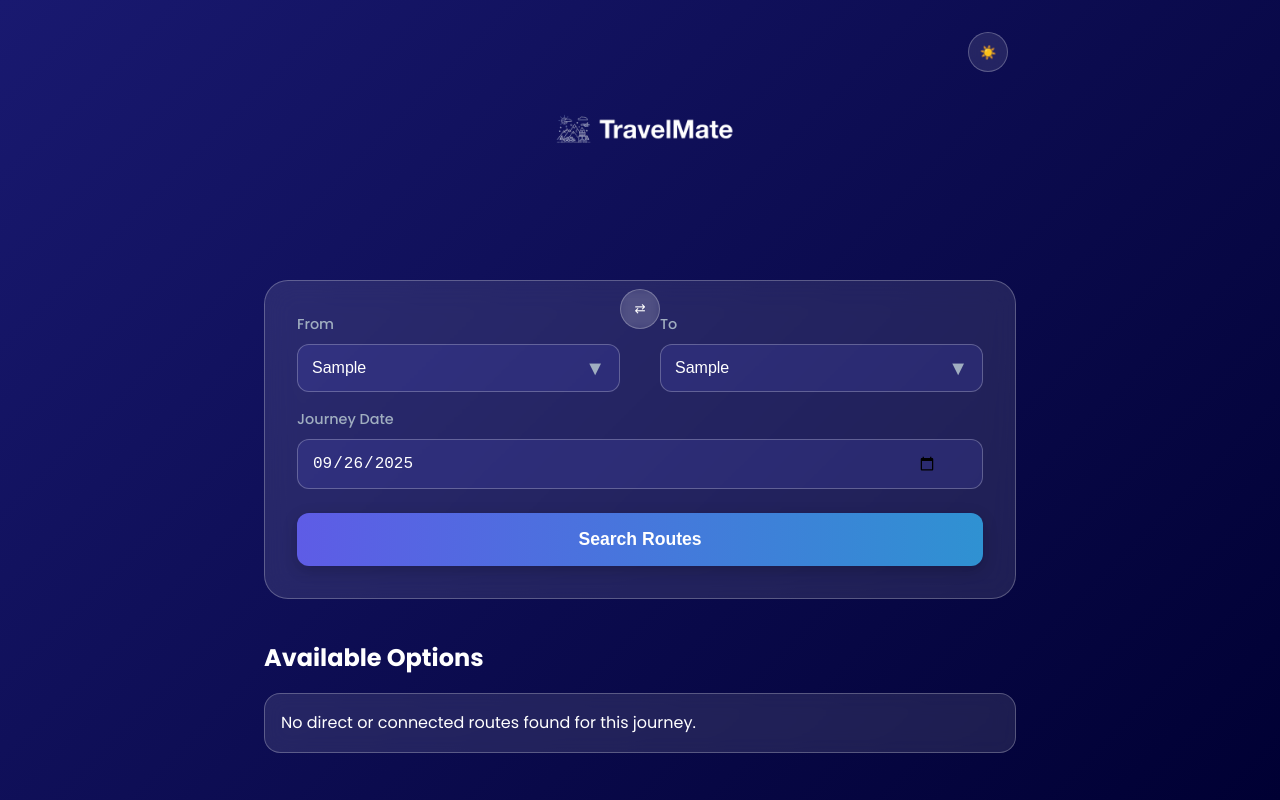
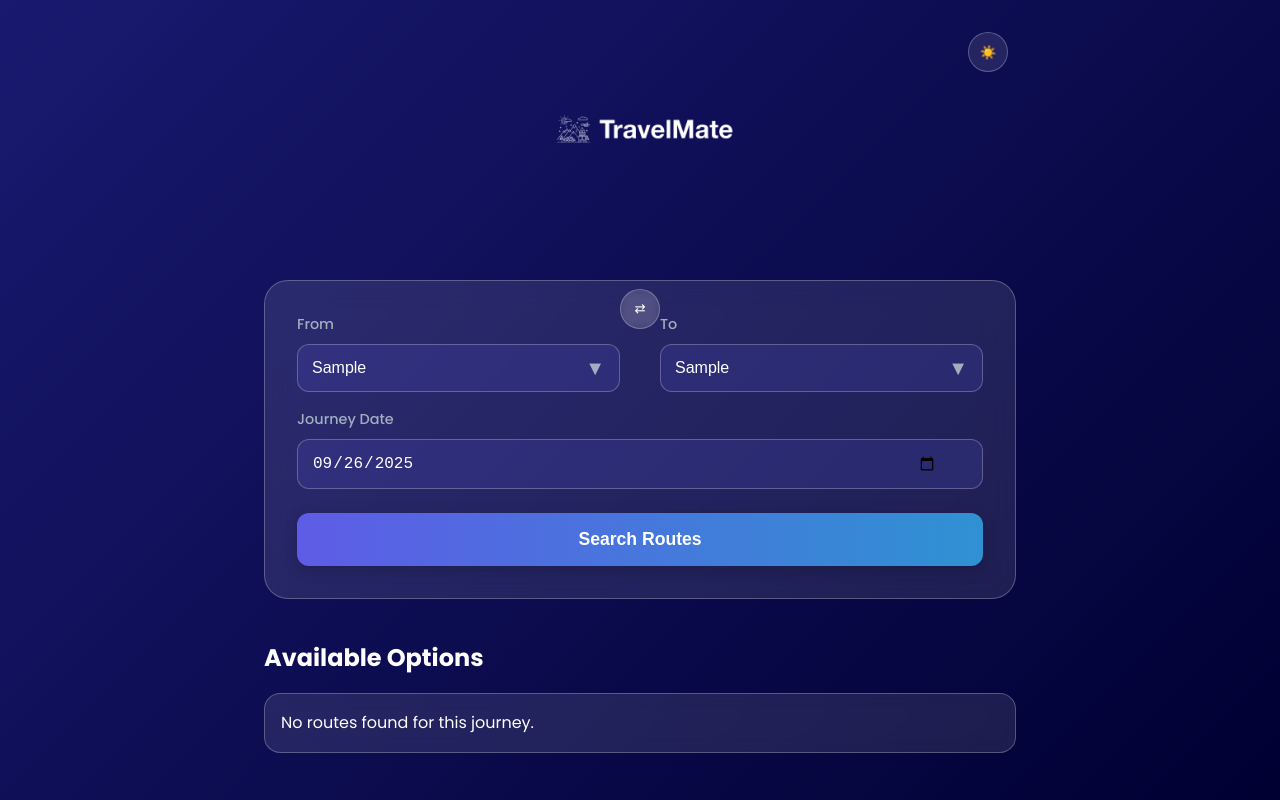
Before and after one commit to stippusahib/travelmate-ap, a React (Create React App) app: page / in a window 1280 px wide. Both pictures are taken after typing "Sample", "Sample" into the empty fields and a click on the button "Search Routes". Built offline with nearby package versions, Linux system fonts and the light colour scheme.

Commit message:
Update App.jsx

```diff
--- a/src/App.jsx
+++ b/src/App.jsx
@@ -8,8 +8,9 @@ const modeLogos = { 'Bus': '/bus.png', 'Train': '/train.png', 'Car': '/uber.png'
 const parseDuration = (timeStr) => {
     if (!timeStr) return 0;
     let totalMinutes = 0;
-    const hoursMatch = timeStr.match(/(\d+)\s*h/);
-    const minutesMatch = timeStr.match(/(\d+)\s*m/);
+    // Updated regex to handle "hours", "h", "minutes", "m"
+    const hoursMatch = timeStr.match(/(\d+)\s*(hours|hour|h)/);
+    const minutesMatch = timeStr.match(/(\d+)\s*(minutes|minute|m)/);
     if (hoursMatch) totalMinutes += parseInt(hoursMatch[1], 10) * 60;
     if (minutesMatch) totalMinutes += parseInt(minutesMatch[1], 10);
     return totalMinutes;
@@ -65,7 +66,6 @@ const AutocompleteInput = ({ value, onChange, placeholder, label, allLocations }
     };
 
     return (
-        // FIX: Wrapped the className expression in backticks (`) to create a valid template literal
         <div className={`input-group ${showSuggestions ? 'is-active' : ''}`} ref={wrapperRef}>
             <label>{label}</label>
             <div className="input-wrapper">
@@ -118,7 +118,10 @@ const SearchForm = ({ onSearch, allLocations, onSort, currentSort, onToggleEco,
             <form onSubmit={handleSubmit}>
                 <div className="search-form-grid">
                     <AutocompleteInput label="From" value={from} onChange={setFrom} placeholder="Select departure city" allLocations={allLocations} />
-                    <button type="button" className="swap-button" onClick={handleSwap} title="Swap locations">&#8644;</button>
+                    {/* FIX: Wrapped icon in a span for stable animation */}
+                    <button type="button" className="swap-button" onClick={handleSwap} title="Swap locations">
+                        <span>&#8644;</span>
+                    </button>
                     <AutocompleteInput label="To" value={to} onChange={setTo} placeholder="Select arrival city" allLocations={allLocations} />
                 </div>
                 <div className="date-picker-grid">
@@ -159,15 +162,22 @@ const ResultCard = ({ result }) => (
     </div>
 );
 
-const MultiLegResultCard = ({ result }) => (
+const MultiLegResultCard = ({ result }) => {
+    const [isExpanded, setIsExpanded] = useState(false);
+
+    return (
     <div className="multi-leg-card">
-        <div className="multi-leg-header">
+        <div className="multi-leg-header" onClick={() => setIsExpanded(!isExpanded)}>
+            <div className="header-content">
                 <h3>Connected Trip Plan</h3>
                 <div className="multi-leg-summary">
                     <span>Total Time: {result.totalTime}</span>
                     <span>Total Cost: &#8377;{result.totalCost}</span>
                 </div>
             </div>
+            <span className={`expand-arrow ${isExpanded ? 'open' : ''}`}>&#9660;</span>
+        </div>
+        {isExpanded && (
             <div className="multi-leg-body">
                 {result.legs.map((leg, index) => (
                     <div className="leg" key={index}>
@@ -184,12 +194,16 @@ const MultiLegResultCard = ({ result }) => (
                     </div>
                 ))}
             </div>
+        )}
     </div>
     );
+};
+
 
 function App() {
     const [isLoading, setIsLoading] = useState(true);
-    const [results, setResults] = useState(null);
+    const [results, setResults] = useState([]); // Default to an empty array
+    const [hasSearched, setHasSearched] = useState(false);
     const [isLightMode, setIsLightMode] = useState(false);
     const [sortBy, setSortBy] = useState(null);
     const [ecoFriendlyOnly, setEcoFriendlyOnly] = useState(false);
@@ -220,32 +234,50 @@ function App() {
     const handleSearch = (from, to) => {
         const fromQuery = from.toLowerCase().trim();
         const toQuery = to.toLowerCase().trim();
-        const foundRoute = travelData.find(r => r.from.toLowerCase() === fromQuery && r.to.toLowerCase() === toQuery);
-        setResults(foundRoute || { type: 'none' });
+        const foundRoutes = travelData.filter(r => r.from.toLowerCase() === fromQuery && r.to.toLowerCase() === toQuery);
+        setResults(foundRoutes);
+        setHasSearched(true); // Mark that a search has been performed
         setSortBy(null);
         setEcoFriendlyOnly(false);
     };
 
     const handleSort = (key) => { setSortBy(prev => (prev === key ? null : key)); };
 
-    const displayedResults = useMemo(() => {
-        if (!results || results.type !== 'direct') { return results; }
-        let processedOptions = [...results.options];
-        if (ecoFriendlyOnly) { processedOptions = processedOptions.filter(opt => opt.ecoFriendly); }
-        if (sortBy === 'cost') { processedOptions.sort((a, b) => a.cost - b.cost); }
-        else if (sortBy === 'time') { processedOptions.sort((a, b) => parseDuration(a.time) - parseDuration(b.time)); }
-        return { ...results, options: processedOptions };
+    const processedResults = useMemo(() => {
+        if (!results || results.length === 0) return [];
+
+        let allOptions = [];
+        results.forEach((route, routeIndex) => {
+            if (route.type === 'direct') {
+                route.options.forEach(opt => allOptions.push({ ...opt, type: 'direct', id: `d-${routeIndex}-${opt.name}` }));
+            } else if (route.type === 'connected') {
+                allOptions.push({ ...route, type: 'connected', id: `c-${routeIndex}` });
+            }
+        });
+
+        if (ecoFriendlyOnly) {
+            allOptions = allOptions.filter(opt => {
+                if (opt.type === 'direct') return opt.ecoFriendly;
+                // For connected trips, check if all legs are eco-friendly
+                if (opt.type === 'connected') return opt.legs.every(leg => leg.ecoFriendly);
+                return false;
+            });
+        }
+
+        if (sortBy) {
+            allOptions.sort((a, b) => {
+                const costA = a.type === 'direct' ? a.cost : a.totalCost;
+                const costB = b.type === 'direct' ? b.cost : b.totalCost;
+                const timeA = parseDuration(a.type === 'direct' ? a.time : a.totalTime);
+                const timeB = parseDuration(b.type === 'direct' ? b.time : b.totalTime);
+
+                if (sortBy === 'cost') return costA - costB;
+                if (sortBy === 'time') return timeA - timeB;
+                return 0;
+            });
+        }
+        return allOptions;
     }, [results, sortBy, ecoFriendlyOnly]);
-
-    const renderResults = () => {
-        if (!displayedResults) return null;
-        switch (displayedResults.type) {
-            case 'direct': return displayedResults.options.map((option, index) => <ResultCard key={index} result={option} />);
-            case 'connected': return <MultiLegResultCard result={displayedResults} />;
-            case 'none': return <div className="result-card"><div className="card-content" style={{display:'block', color: 'var(--text-color)'}}>No direct or connected routes found for this journey.</div></div>;
-            default: return null;
-        }
-    };
 
     if (isLoading) {
       return <LoadingScreen />;
@@ -263,12 +295,31 @@ function App() {
                     currentSort={sortBy}
                     onToggleEco={() => setEcoFriendlyOnly(prev => !prev)}
                     isEco={ecoFriendlyOnly}
-                    showFilters={results && results.type === 'direct'}
+                    showFilters={results.length > 0} // FIX: Show filters if there are any results
                 />
-                {results && (
+
+                {hasSearched && (
                     <section className="results-section">
                         <h2>Available Options</h2>
-                        <div className="results-container"> {renderResults()} </div>
+                        <div className="results-container">
+                            {processedResults.length > 0 ? (
+                                processedResults.map((result) => {
+                                    if (result.type === 'direct') {
+                                        return <ResultCard key={result.id} result={result} />;
+                                    }
+                                    if (result.type === 'connected') {
+                                        return <MultiLegResultCard key={result.id} result={result} />;
+                                    }
+                                    return null;
+                                })
+                            ) : (
+                                <div className="result-card">
+                                    <div className="card-content" style={{display:'block', color: 'var(--text-color)'}}>
+                                        No routes found for this journey.
+                                    </div>
+                                </div>
+                            )}
+                        </div>
                     </section>
                 )}
             </main>
```
Lines whose indentation alone changed are shown as unchanged.
